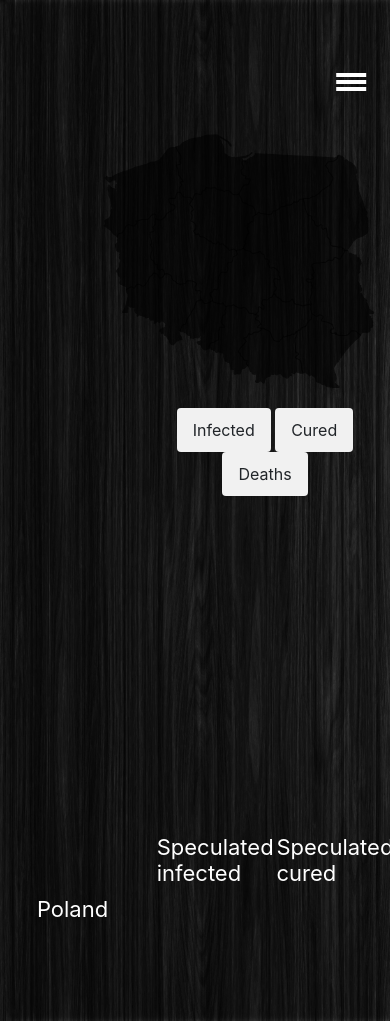
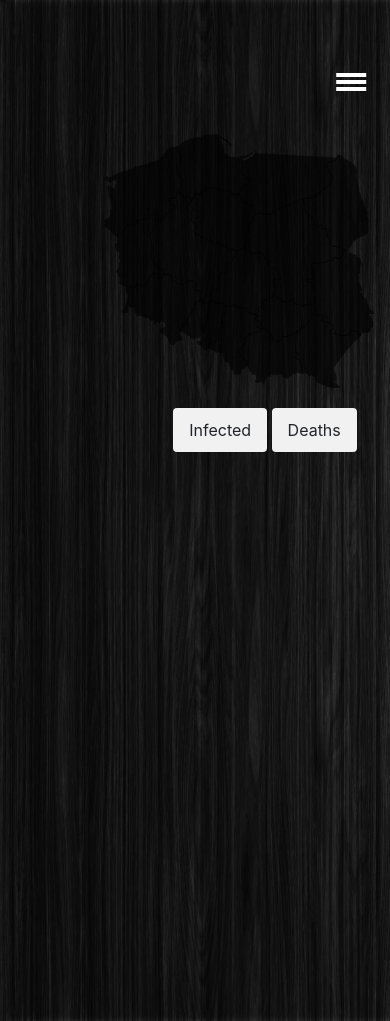
Before and after one commit to Adrian2337/covid-spread-analyzer, a Django app: template templates/prediction.html in a window 390 px wide. Run offline with Django 3.2, Linux system fonts and the light colour scheme; the template is opened without the code that fills it, so the values that code supplies are empty; some libraries are stand-ins or nearby versions.

Commit message:
Fixed bugs in predictions page after database clear
Upgraded neural network

Fixed problems with js functions

```diff
--- a/covid_spread_analyzer/prediction_app/predictioner.py
+++ b/covid_spread_analyzer/prediction_app/predictioner.py
@@ -104,7 +104,7 @@ class Predictioner:
 def convert_to_learning_set(array):
     x_vector = []
     y_vector = []
-    for x in range(30, len(array) - 1):
+    for x in range(30, len(array)):
         x_vector.append(array[x - 30:x])
         y_vector.append(array[x])
     x_train = numpy.array(x_vector)
@@ -114,10 +114,11 @@ def convert_to_learning_set(array):
 
 def get_prediction_set(arr):
     rs = []
-    for x in range(len(arr), 30, -1):
+    for x in range(30, len(arr)+1):
         rs.append(arr[x - 30:x])
     rs = numpy.asarray(rs)
     return rs
+
 
 
 ##### Old one
--- a/static/css/base.css
+++ b/static/css/base.css
@@ -25,7 +25,7 @@ body, html {
 .hidden-menu li a {
     color: white;
     text-decoration: none;
-    font-size: 40px;
+    font-size: 100%;
     transition: all 160ms ease-in-out;
 
 }
@@ -34,7 +34,7 @@ body, html {
     color: #333;
     opacity: 100%;
     text-decoration: none;
-    font-size: 60px;
+    font-size: 160%;
     text-shadow: 1px 1px #222;
 }
 
--- a/static/css/map.css
+++ b/static/css/map.css
@@ -174,7 +174,6 @@ td {
     bottom: 270px;
     padding-left: 15px;
     overflow: auto;
-    scrollbar-color: #818181 #111;
 }
 
 .legend-element {
--- a/static/css/prediction.css
+++ b/static/css/prediction.css
@@ -2,6 +2,23 @@
     padding: 5px;
     display: flex;
     height: 85%;
+    width: 100%;
+}
+
+@media only screen and (max-width: 401px) {
+    #date-div {
+        display: none;
+    }
+
+    #summary-tab {
+        display: none;
+    }
+}
+
+@media only screen and (max-height: 715px) {
+    #summary-tab {
+        display: none;
+    }
 }
 
 @media only screen and (max-width: 1000px) {
@@ -12,10 +29,12 @@
     }
 
     .page-content {
+        height: 100%;
+        position: absolute;
+        overflow: auto;;
         display: inline-table;
         text-align: center;
         align-items: center;
-        position: fixed;
         margin-top: 30%;
     }
 
@@ -23,12 +42,10 @@
         position: relative;
     }
 
-    #pred-summary {
-        position: absolute;
-        bottom: 0;
-        margin-bottom: 0;
-        width: 100%;
+    #summary-tab {
+        display: none;
     }
+
 
     #date-div {
         position: absolute;
@@ -54,7 +71,8 @@
         width: 160%;
         height: 70%;
     }
-    #mapdiv{
+
+    #mapdiv {
         position: relative;
         left: -15%;
     }
@@ -143,3 +161,7 @@
     white-space: normal;
     word-wrap: break-word;
 }
+
+#daily\ cured{
+    display: none;
+}
--- a/static/js/prediction.js
+++ b/static/js/prediction.js
@@ -83,12 +83,9 @@ function draw_chart_onclick(element) {
     let data_array = graph_data[type][voi]
     let pred_arr = predicted_values[type]['Voivodeships'][voi]
     let help_arr = []
-    for (let i = 0; i < 30; i++) {
+    for (let i = 0; i < 30; i++)
         help_arr.splice(0, 0, null)
-    }
     Array.prototype.push.apply(help_arr, pred_arr)
-    console.log(pred_arr)
-    console.log(help_arr)
     fill_region_summary(predicted_values)
     if (myChart !== null)
         myChart.destroy()
@@ -164,9 +161,7 @@ function set_type(ele) {
             b.style.backgroundColor = 'white'
         }
     }
-    console.log(last_clicked)
     draw_chart_onclick(last_clicked)
-    console.log(type)
     paint_areas(predicted_values[type]['Voivodeships'])
 }
 
@@ -199,6 +194,7 @@ function fill_region_summary(preds) {
         el.innerText = 'no data'
     }
     el = document.getElementById('woj-deaths')
+    ind = preds['daily deceased']['Voivodeships'][woj].length - 1
     el.innerText = check_undefined(preds['daily deceased']['Voivodeships'][woj][ind])
     document.getElementById('summary-last-clicked').innerText = woj
 }
```
Also changed, not shown: covid_spread_analyzer/prediction_app/predictions_handler.py (+4 -11 lines).
